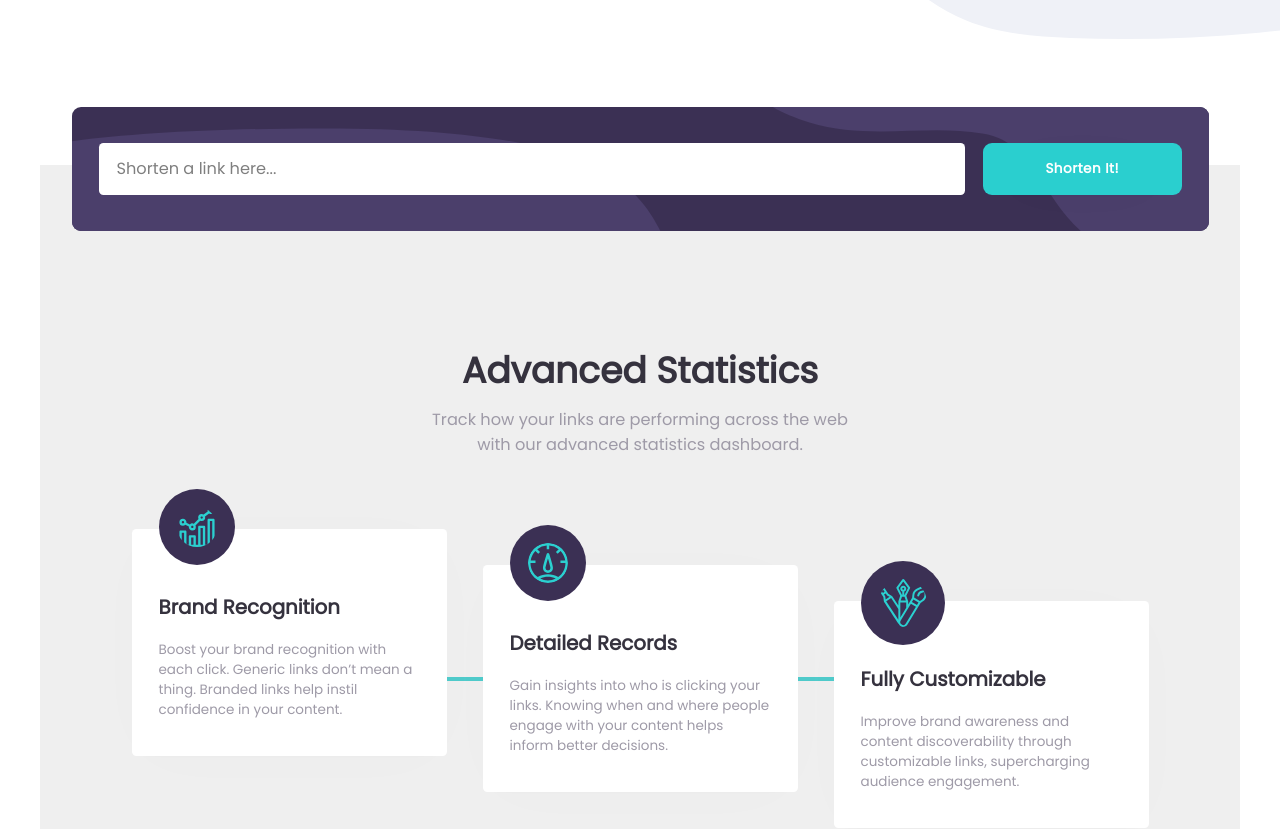
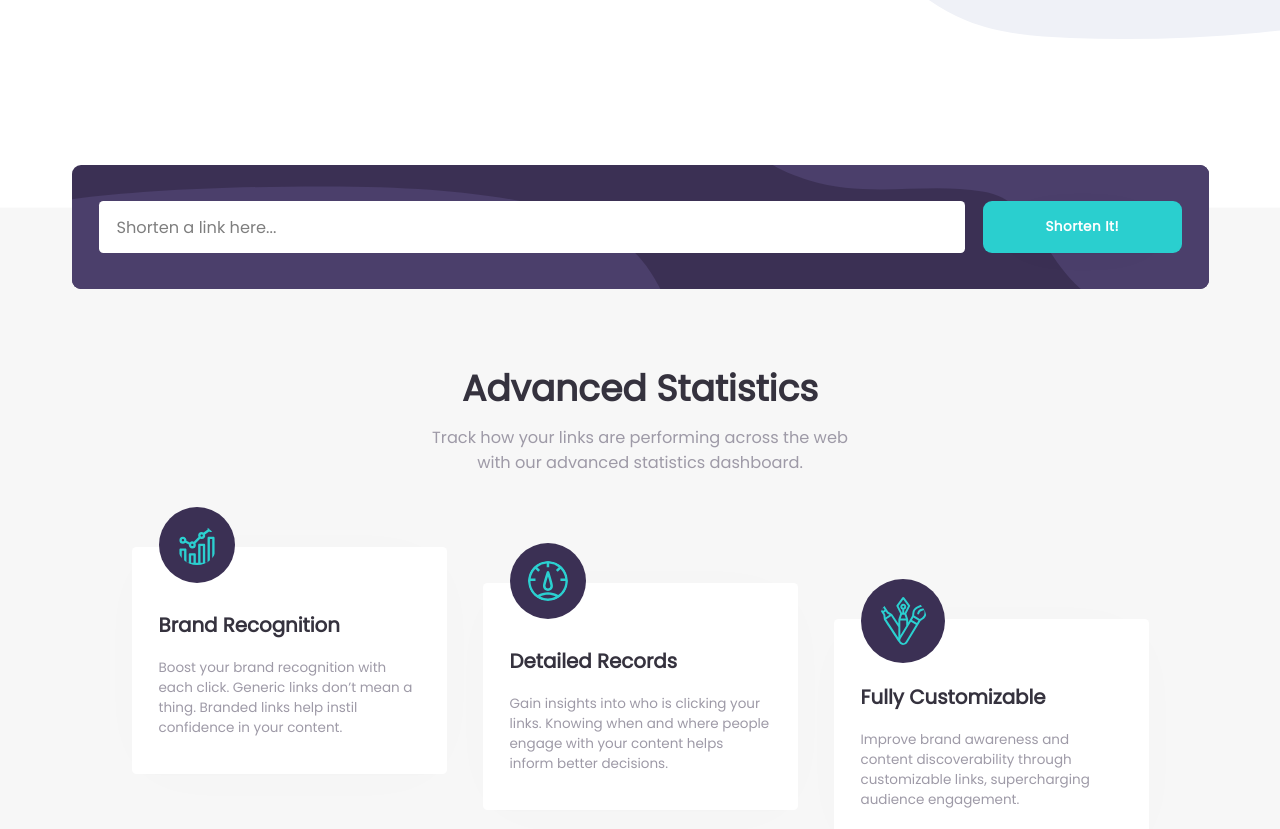
Before and after one commit to logotip4ik/frontend-mentor-url-shortening, a Nuxt app: page / in a window 1280 px wide. Shown: the part 589-1418 px from the top of the page. Built offline with nearby package versions, Linux system fonts and the light colour scheme.

Commit message:
fix: now background is spreading all of the avalible width

```diff
--- a/components/Shortener.vue
+++ b/components/Shortener.vue
@@ -100,7 +100,27 @@ export default {
 <style lang="scss">
 .shortener__wrapper {
   @include base-width;
-  background-color: hsla(0, 0%, 75%, 0.25);
+
+  display: flex;
+  flex-direction: column;
+  justify-content: flex-start;
+  align-items: stretch;
+  gap: 1rem;
+
+  position: relative;
+
+  &::after {
+    content: '';
+    position: absolute;
+    z-index: -1;
+    top: 0;
+    left: 50%;
+    height: 100%;
+    width: 100vw;
+
+    transform: translate(-50vw, 30%);
+    background-color: #f7f7f7;
+  }
 }
 
 .shortener {
@@ -109,7 +129,6 @@ export default {
   gap: 1rem;
 
   position: relative;
-  bottom: 3.25rem;
 
   isolation: isolate;
   border-radius: 0.5rem;
@@ -190,7 +209,7 @@ export default {
     gap: 1rem;
 
     position: relative;
-    bottom: 2.5rem;
+    // bottom: 2.5rem;
 
     &__link {
       display: grid;
--- a/components/Statistics.vue
+++ b/components/Statistics.vue
@@ -60,7 +60,8 @@
   flex-direction: column;
   gap: 2rem;
 
-  background-color: hsla(0, 0%, 75%, 0.25);
+  position: relative;
+
   padding-block: 3rem;
 
   &__header {
@@ -155,5 +156,19 @@
       transform: translate(-50%, -50%);
     }
   }
+
+  &::after {
+    content: '';
+
+    position: absolute;
+    top: 0;
+    left: 50%;
+    z-index: -1;
+
+    width: 100vw;
+    height: 100%;
+    background-color: #f7f7f7;
+    transform: translate(-50%, 0);
+  }
 }
 </style>
--- a/pages/index.vue
+++ b/pages/index.vue
@@ -9,7 +9,7 @@
 
 <script>
 const COOKIE_NAME = '__shortly__nuxt__'
-// [ ] somehow fix backkground-color issue when screen gets bigger and bigger
+
 export default {
   asyncData({ $cookies }) {
     const allCookies = $cookies.getAll()
```
